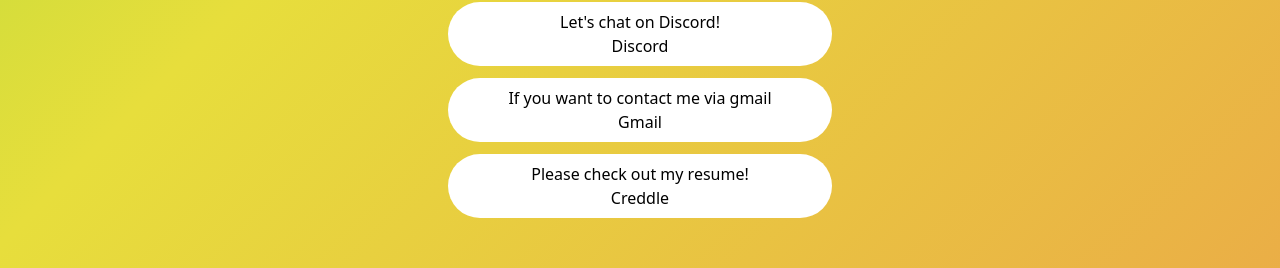
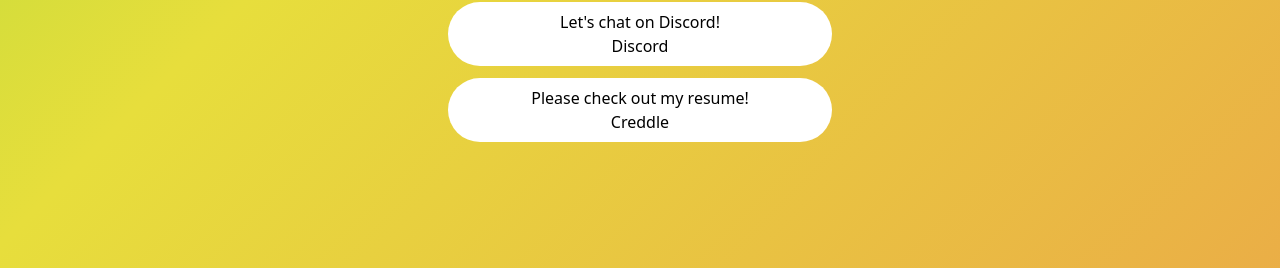
Before and after one commit to ArjayS/channelbranch, a React (Create React App) app: page / in a window 1280 px wide. Shown: the part 464-732 px from the top of the page. Built offline with nearby package versions, Linux system fonts and the light colour scheme.

Commit message:
Added logo and comment out one of my social links

```diff
--- a/src/App.js
+++ b/src/App.js
@@ -1,5 +1,9 @@
 import Main from "./components/Main";
 import Button from "./components/Button";
+import LinkedInBlack from "./imgs/LinkedIn_black.svg";
+import GithubBlack from "./imgs/Github_black.svg";
+import DiscordBlack from "./imgs/Discord_black.svg";
+import ResumeBlack from "./imgs/Resume_black.png";
 
 function App() {
   const data = {
@@ -10,38 +14,35 @@ function App() {
       {
         id: 1,
         site_name: "LinkedIN",
-        site_logo:
-          "https://github.com/ArjayS/channelbranch/blob/main/src/imgs/LinkedIn_black.svg",
+        site_logo: { LinkedInBlack },
         site_description: "Let's connect on LinkedIN!",
         link: "https://www.linkedin.com/in/robertservado/",
       },
       {
         id: 2,
         site_name: "Github",
-        site_logo:
-          "https://github.com/ArjayS/channelbranch/blob/main/src/imgs/Github_black.svg",
+        site_logo: { GithubBlack },
         site_description: "Checkout my github profile!",
         link: "https://github.com/ArjayS",
       },
       {
         id: 3,
         site_name: "Discord",
-        site_logo:
-          "https://github.com/ArjayS/channelbranch/blob/main/src/imgs/Discord_black.svg",
+        site_logo: { DiscordBlack },
         site_description: "Let's chat on Discord!",
         link: "https://discord.com/users/Robert Servado#9549",
       },
+      // {
+      //   id: 4,
+      //   site_name: "Gmail",
+      //   site_logo: "",
+      //   site_description: "If you want to contact me via gmail",
+      //   link: "servadorobert@gmail.com",
+      // },
       {
         id: 4,
-        site_name: "Gmail",
-        site_logo: "",
-        site_description: "If you want to contact me via gmail",
-        link: "servadorobert@gmail.com",
-      },
-      {
-        id: 5,
         site_name: "Creddle",
-        site_logo: "",
+        site_logo: { ResumeBlack },
         site_description: "Please check out my resume!",
         link: "https://resume.creddle.io/resume/6nua8y8tbin",
       },
```
